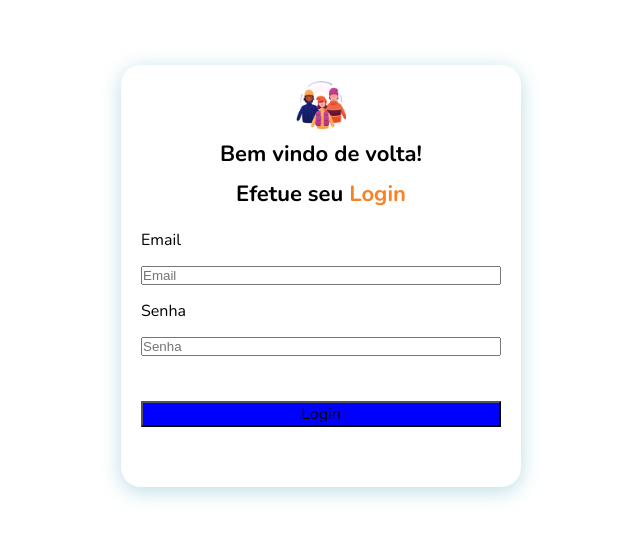
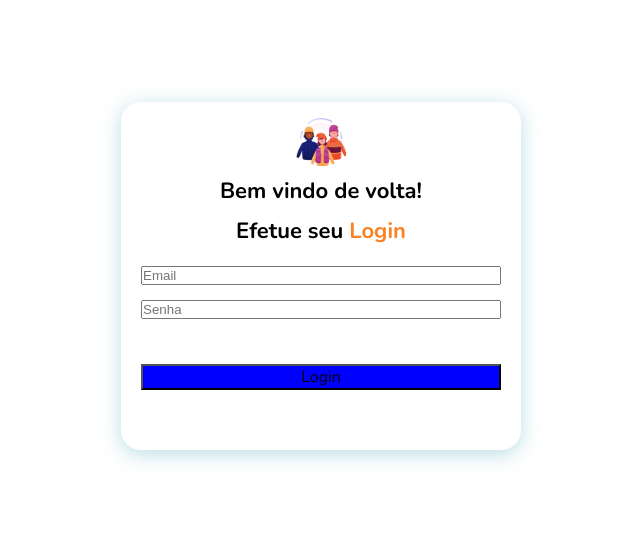
Before and after one commit to cah-suzuki/equipe-1-projeto-kenzievan, a React (Create React App) app: page /login in a window 1280 px wide. Shown: the part 124-662 px from the top of the page, without its empty margins (319-959 px from the left). Built offline with nearby package versions, Linux system fonts and the light colour scheme.

Commit message:
feat: remove label from login component

```diff
--- a/src/pages/login/index.jsx
+++ b/src/pages/login/index.jsx
@@ -15,10 +15,8 @@ function Login() {
           </span>
         </figure>
         <form>
-          <label>Email</label>
-          <Input placeholder="Email" />
-          <label>Senha</label>
-          <Input placeholder="Senha" type="password" />
+          <Input label="Email" placeholder="Email" />
+          <Input label="Senha" placeholder="Senha" type="password" />
           <Button>Login</Button>
         </form>
       </section>
```
